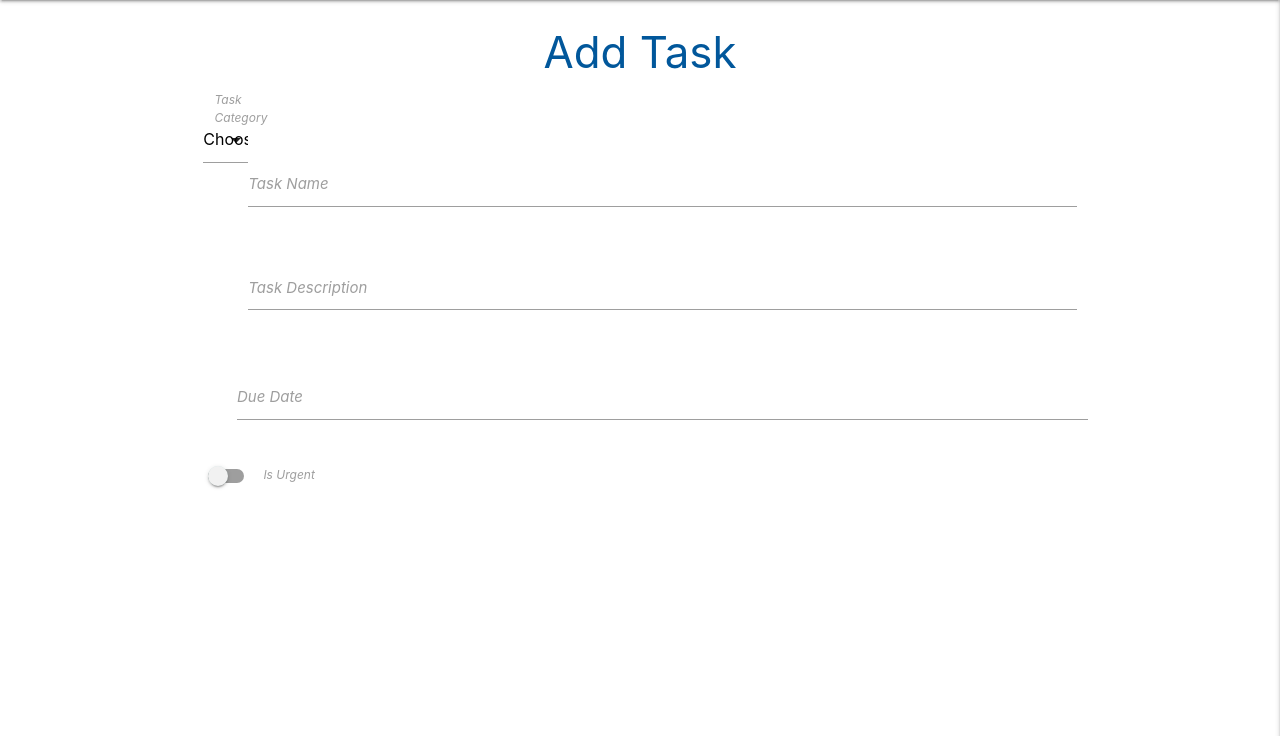
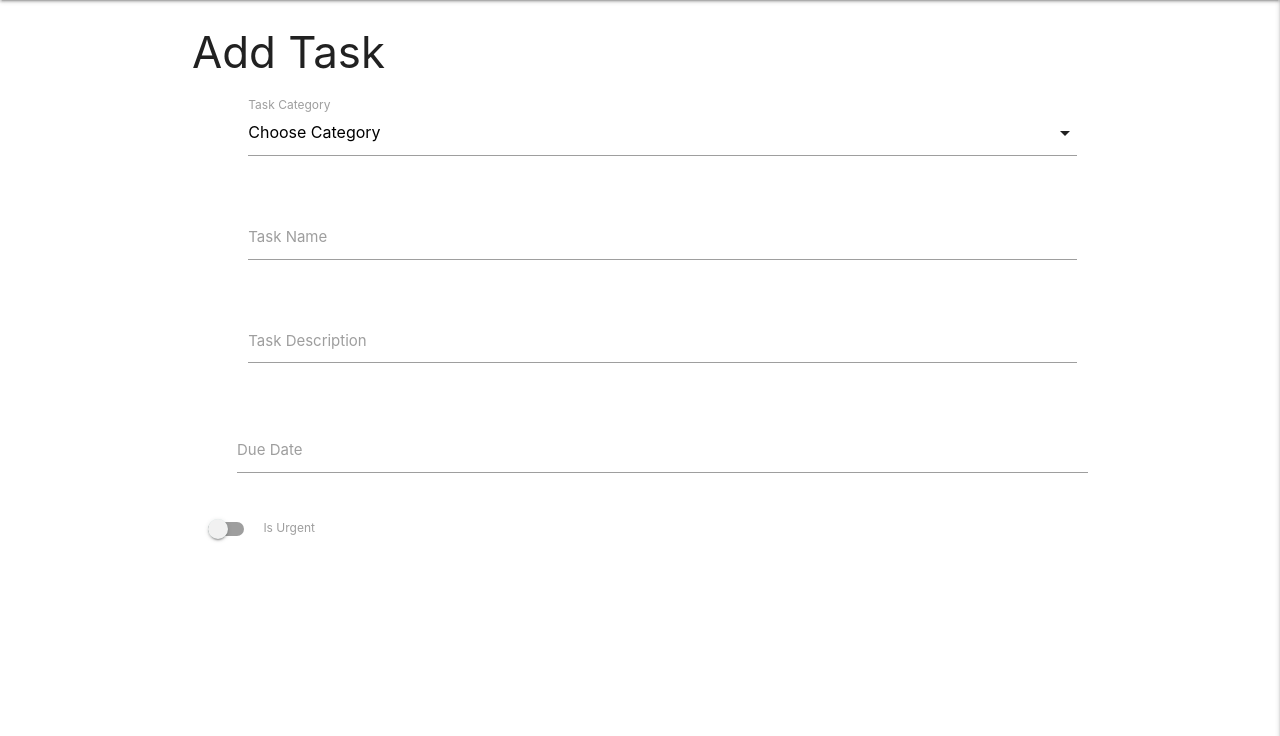
Before and after one commit to richieredmond87/taskManager, a Flask app: page /add_task in a window 1280 px wide. Shown: the part 64-800 px from the top of the page. Run offline with Flask 2, Linux system fonts and the light colour scheme; data that the repository does not hold is empty; some libraries are stand-ins or nearby versions.

Commit message:
fixed bug

```diff
--- a/task-manager/app.py
+++ b/task-manager/app.py
@@ -28,7 +28,7 @@ def get_tasks():
 def add_task():
     _categories = mongo.db.categories.find()
     category_list = [category for category in _categories]
-    return render_template('add_task.html', categories = category_list)
+    return render_template('add_task.html', categories=category_list)
 
 
 @app.route("/register", methods=["GET", "POST"])
--- a/task-manager/templates/add_task.html
+++ b/task-manager/templates/add_task.html
@@ -1,12 +1,12 @@
 {% extends "base.html" %}
 {% block content %}
 
-    <h3 class="light-blue-text text-darken-4 center-align">Add Task</h3>
+    <h3>Add Task</h3>
     <div class="row">
         <form class="col s12" method="POST" action="">
             <div class="row">
                 <div class="input-field col s12">
-                    <i class="material-icons prefix"poll</i>
+                    <i class="material-icons prefix"></i>
                     <select id="category" name="catergory_name">
                     <option value="" disabled selected>Choose Category</option>
                     {% for cat in catergories %}
```
